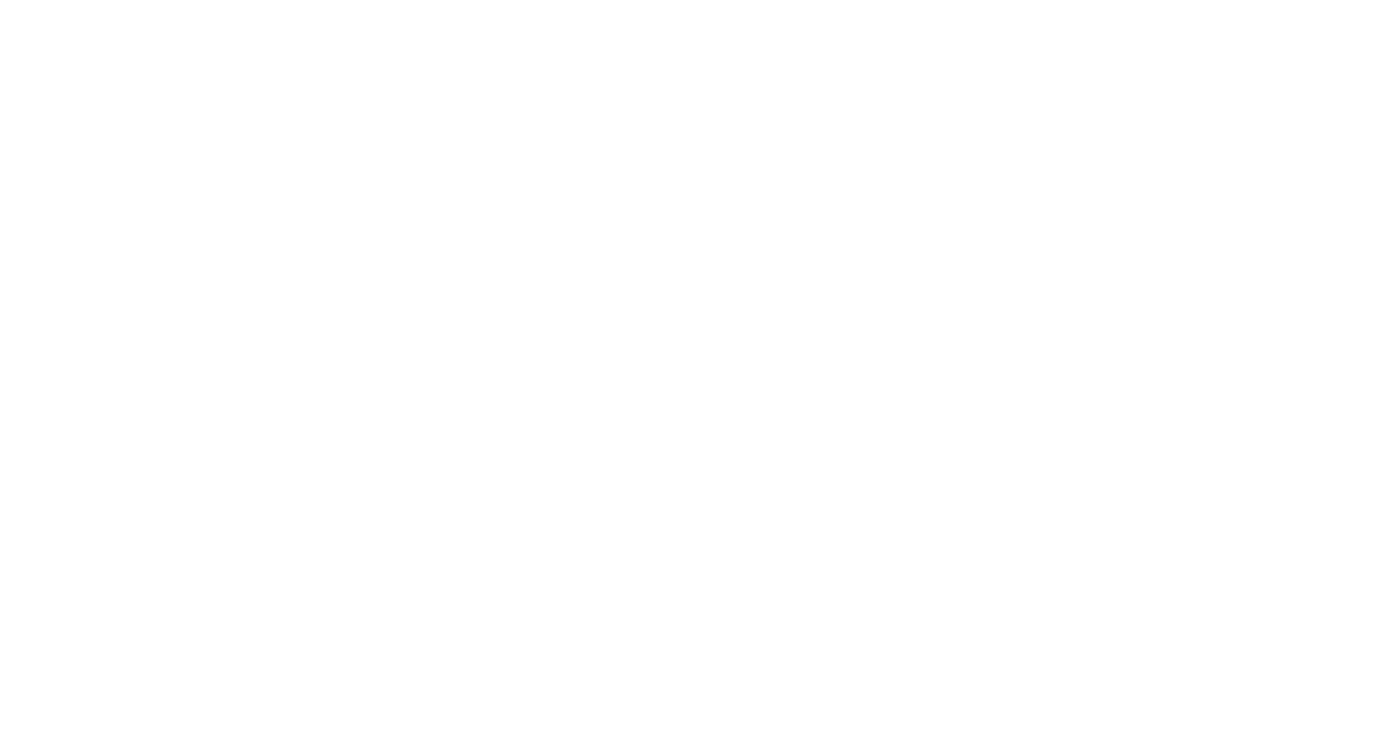
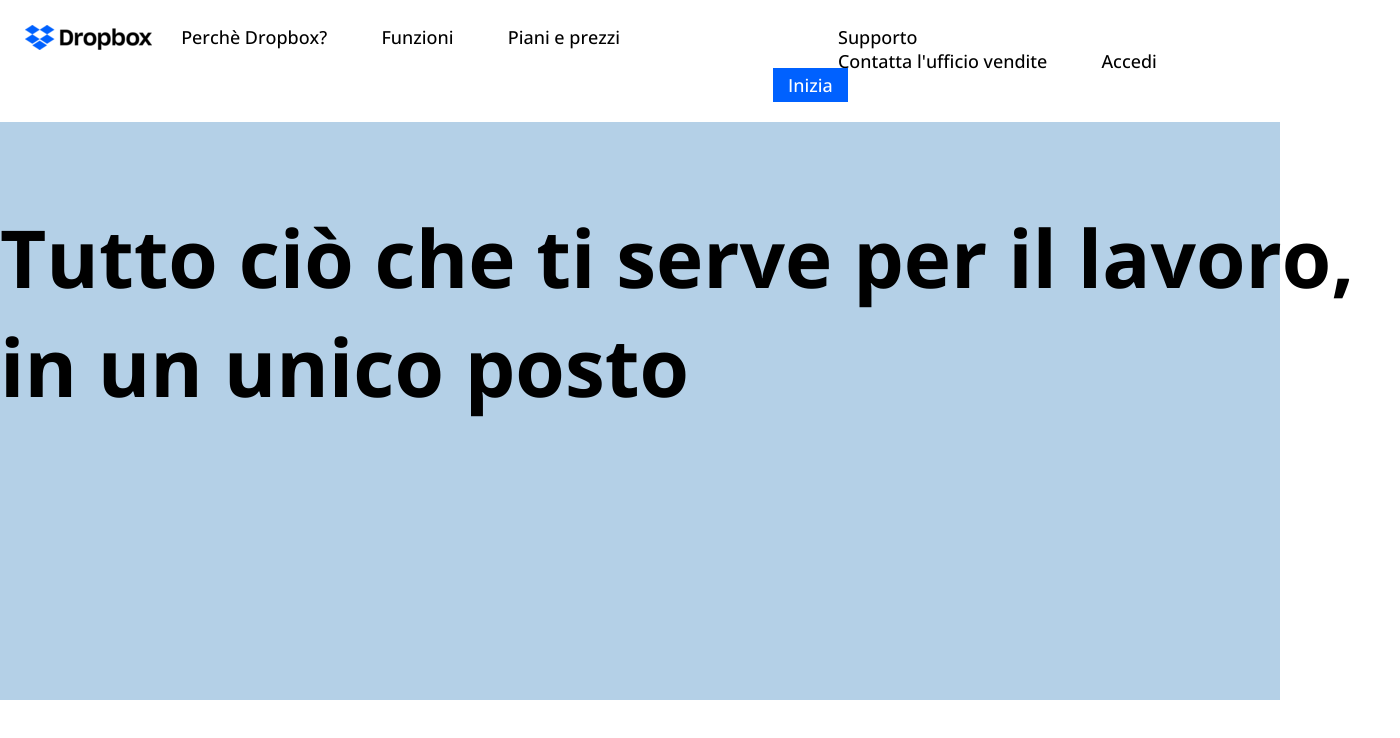
Before and after one commit to Salvo170586SP/htmlcss-dropbox, a plain HTML site: page index.html in a window 1280 px wide. Shown: the whole page, 1400 px wide, since content can reach past the window. Drawn offline with nearby package versions, Linux system fonts and the light colour scheme.

Commit message:
add header top

```diff
--- a/css/style.css
+++ b/css/style.css
@@ -0,0 +1,93 @@
+/* general */
+*{
+    margin: 0;
+    padding: 0;
+    box-sizing: border-box;
+}
+
+body{
+font-family: 'Open Sans', sans-serif;
+}
+
+/* utility */
+
+.container-hd{
+    width: 1400px;
+    margin: 0 auto;
+}
+
+
+
+.clearfix::after{
+    display: table;
+    content: '';
+    clear: both;
+}
+
+.col-40{
+    width: 40%;
+}
+
+.col-60{
+    width: 60%;
+}
+
+a{
+    text-decoration: none;
+    color: black;
+    font-size: 18px;
+    font-weight: 500;
+}
+
+.button{
+    background-color: #0061FF;
+    color: white;
+    padding: 5px 15px;
+}
+
+/* header */
+header{
+    height: 700px;
+    background-color: #B4D0E7;
+}
+
+/* primo header */
+.header-top{
+    background-color: white;
+    padding: 25px;
+}
+
+.nav-left{
+    float: left;
+}
+
+nav{
+    display: inline-block;
+}
+
+nav ul li{
+    display: inline-block;
+    margin: 0 25px;
+}
+
+.nav-right{
+    float: left;
+    padding: 0 10px;
+}
+
+.nav-right nav {
+   padding: 0 40px;
+}
+
+.logo{
+    display: inline-block;
+    vertical-align: middle;
+
+}
+
+/* secondo header */
+
+h1{
+    padding-top: 80px;
+    font-size: 80px;
+}
--- a/index.html
+++ b/index.html
@@ -1,12 +1,58 @@
 <!DOCTYPE html>
 <html lang="en">
+
 <head>
     <meta charset="UTF-8">
     <meta http-equiv="X-UA-Compatible" content="IE=edge">
     <meta name="viewport" content="width=device-width, initial-scale=1.0">
-    <title>Document</title>
+    <link rel="stylesheet" href="https://cdnjs.cloudflare.com/ajax/libs/font-awesome/5.15.4/css/all.min.css"
+        integrity="sha512-1ycn6IcaQQ40/MKBW2W4Rhis/DbILU74C1vSrLJxCq57o941Ym01SwNsOMqvEBFlcgUa6xLiPY/NS5R+E6ztJQ=="
+        crossorigin="anonymous" referrerpolicy="no-referrer" />
+    <link rel="preconnect" href="https://fonts.googleapis.com">
+    <link rel="preconnect" href="https://fonts.gstatic.com" crossorigin>
+    <link
+        href="https://fonts.googleapis.com/css2?family=Anton&family=Open+Sans:ital,wght@0,300;0,400;0,500;0,600;0,700;0,800;1,300;1,400;1,500;1,600;1,700;1,800&family=Roboto:wght@100;300;500&family=Rubik+Mono+One&display=swap"
+        rel="stylesheet">
+    <link rel="stylesheet" href="css/style.css">
+    <title>Dropbox</title>
 </head>
+
 <body>
+    <!-- header principale -->
+    <header>
+        <!-- primo heaer -->
+        <div class="header-top clearfix ">
+            <div class="nav-left col-60">
+                <div class="logo">
+                    <img src="img/logo-small.png" alt="">
+                </div>
+                <nav>
+                    <ul>
+                        <li><a href="#">Perchè Dropbox?</a></li>
+                        <li><a href="#">Funzioni</a></li>
+                        <li><a href="#">Piani e prezzi</a></li>
+                    </ul>
+                </nav>
+            </div>
+            <div class="nav-right col-40">
+                <nav>
+                    <ul>
+                        <li><a href="#">Supporto</a></li>
+                        <li><a href="#">Contatta l'ufficio vendite</a></li>
+                        <li><a href="#">Accedi</a></li>
+                    </ul>
+                </nav>
+                <a class="button">Inizia</a>
+            </div>
+        </div>
+        <!-- secondo header -->
+        <div class="headr-bottom">
+            <div class="container-hd">
+                <h1>Tutto ciò che ti serve per il lavoro, in un unico posto</h1>
 
+            </div>
+        </div>
+    </header>
 </body>
+
 </html>
```
